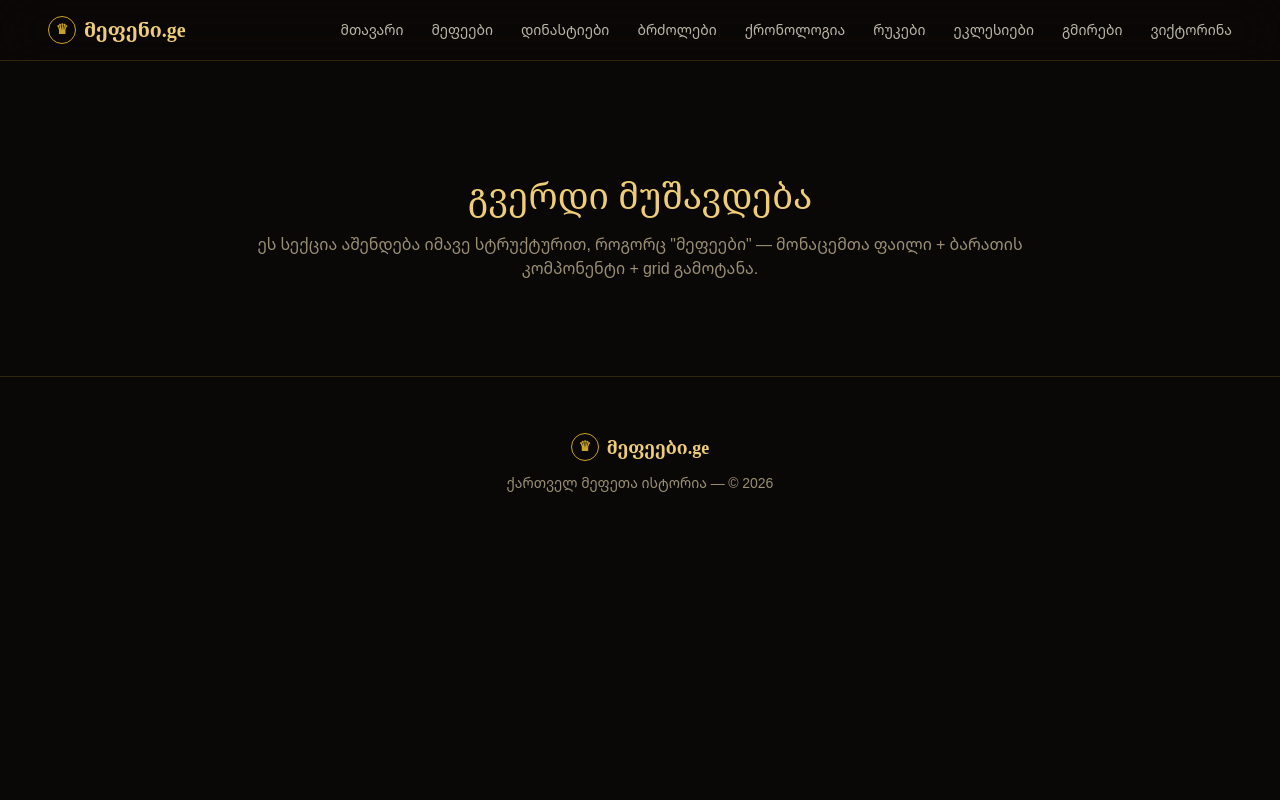
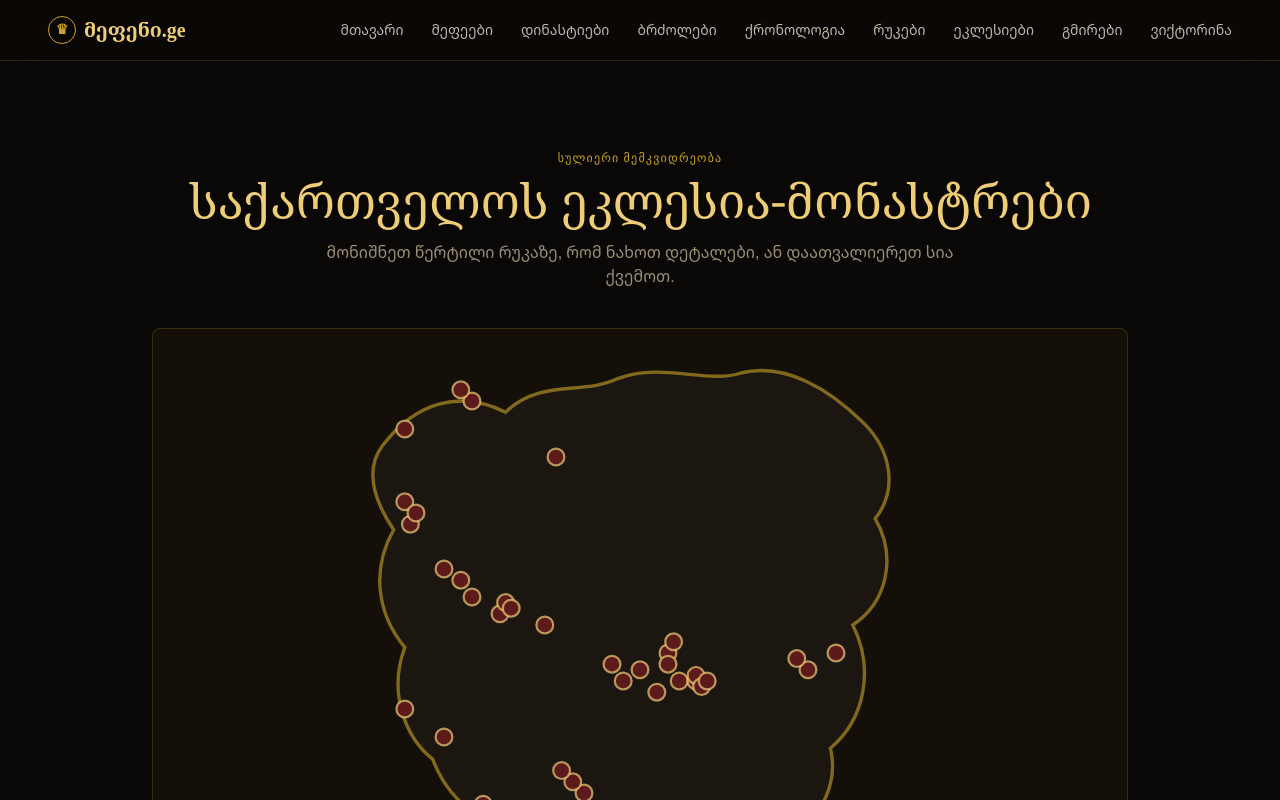
Before and after one commit to chkona/mefeni-com, a Next.js app: page /churches in a window 1280 px wide. Shown: the top 800 px of the page. Built offline with nearby package versions, Linux system fonts and the light colour scheme.

Commit message:
Update page.tsx

```diff
--- a/app/churches/page.tsx
+++ b/app/churches/page.tsx
@@ -1,16 +1,41 @@
-// ეს გვერდი სტუბია — შეავსე იგივე პრინციპით, როგორც app/kings/page.tsx:
-// 1) შექმენი lib/data/[სახელი].ts მონაცემების ფაილი
-// 2) დაწერე ბარათის კომპონენტი components/ საქაღალდეში
-// 3) დააჯგუფე grid-ში, საჭიროებისამებრ დაამატე ძებნა/ფილტრი
+"use client";
 
-export default function Page() {
+import { useState } from "react";
+import { churches } from "@/lib/data/churches";
+import GeorgiaChurchMap from "@/components/GeorgiaChurchMap";
+import ChurchCard from "@/components/ChurchCard";
+
+export default function ChurchesPage() {
+  const [selected, setSelected] = useState<string | null>(null);
+
+  function handleSelect(slug: string) {
+    setSelected(slug);
+    const el = document.getElementById(`church-${slug}`);
+    el?.scrollIntoView({ behavior: "smooth", block: "center" });
+  }
+
   return (
-    <section className="max-w-4xl mx-auto px-6 py-24 text-center">
-      <h1 className="font-display text-4xl text-goldBright mb-4">გვერდი მუშავდება</h1>
-      <p className="text-muted">
-        ეს სექცია აშენდება იმავე სტრუქტურით, როგორც "მეფეები" — მონაცემთა ფაილი
-        + ბარათის კომპონენტი + grid გამოტანა.
-      </p>
+    <section className="max-w-5xl mx-auto px-6 py-16">
+      <div className="text-center mb-10">
+        <span className="font-num text-xs tracking-widest uppercase text-gold">
+          სულიერი მემკვიდრეობა
+        </span>
+        <h1 className="font-display text-4xl md:text-5xl text-goldBright mt-2">
+          საქართველოს ეკლესია-მონასტრები
+        </h1>
+        <p className="text-muted mt-4 max-w-2xl mx-auto">
+          მონიშნეთ წერტილი რუკაზე, რომ ნახოთ დეტალები, ან დაათვალიერეთ სია
+          ქვემოთ.
+        </p>
+      </div>
+
+      <GeorgiaChurchMap onSelect={handleSelect} selected={selected} />
+
+      <div className="grid sm:grid-cols-2 gap-5 mt-12">
+        {churches.map((c) => (
+          <ChurchCard key={c.slug} church={c} active={selected === c.slug} />
+        ))}
+      </div>
     </section>
   );
 }
```
